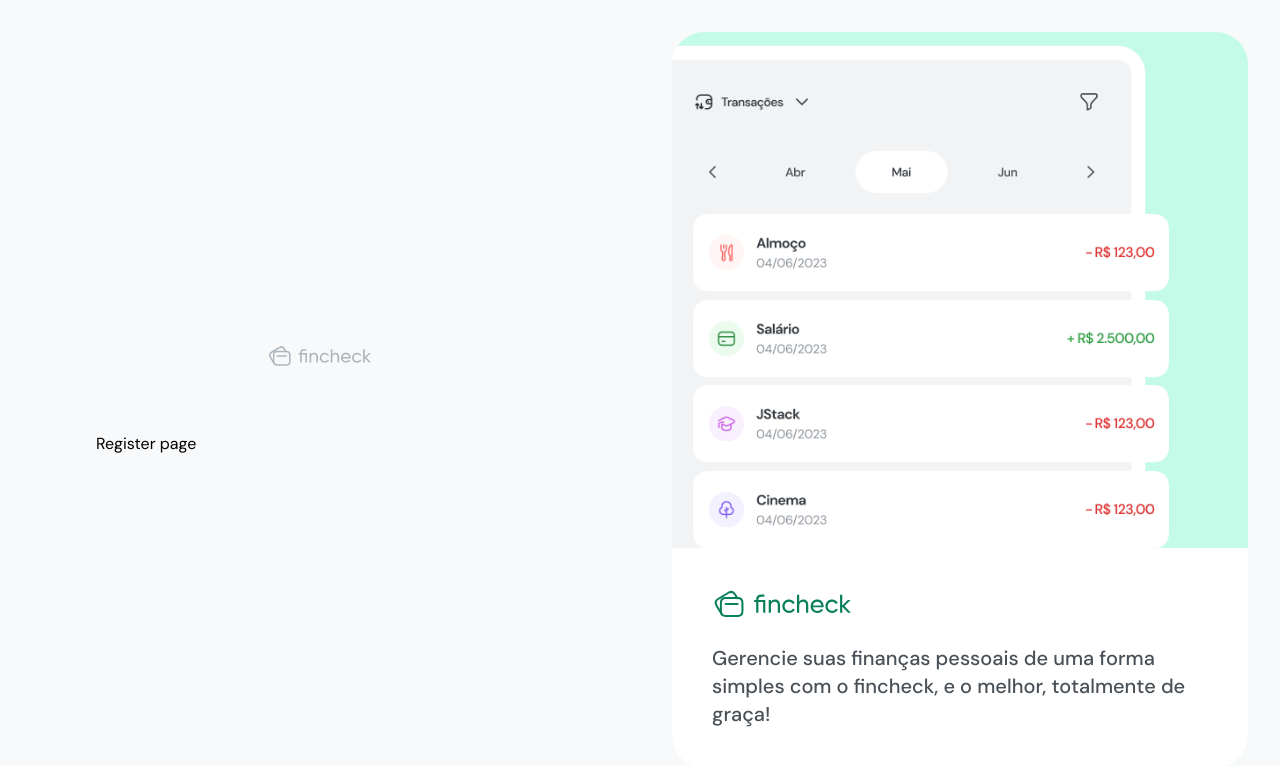
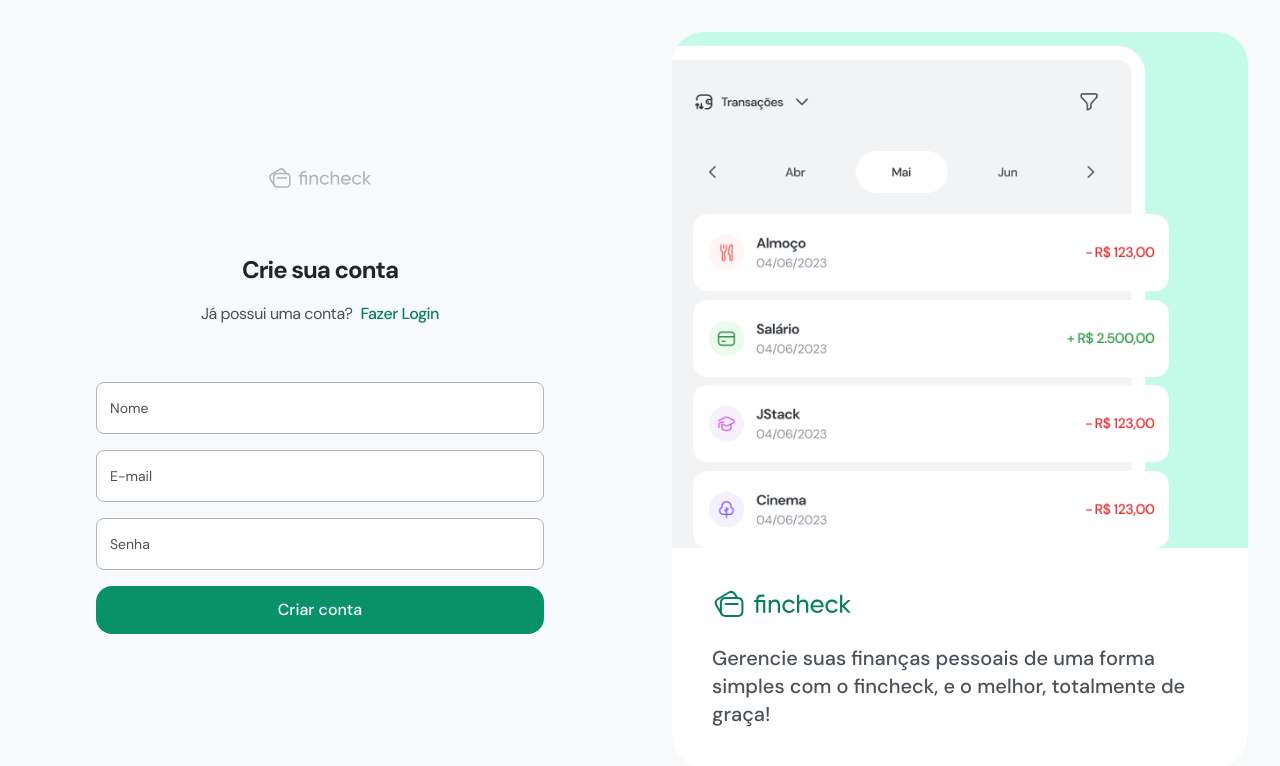
Before and after one commit to Fekleite/fincheck-ui, a React (Vite) app: page /register in a window 1280 px wide. Shown: the top 766 px of the page. Built offline with nearby package versions, Linux system fonts and the light colour scheme.

Commit message:
feat: create register page ui

```diff
--- a/src/ui/pages/Register/index.tsx
+++ b/src/ui/pages/Register/index.tsx
@@ -1,3 +1,33 @@
+import { Link } from "react-router-dom";
+
+import { Input } from "../../components/Input";
+import { Button } from "../../components/Button";
+
 export function Register() {
-  return <h1>Register page</h1>
+  return (
+    <div>
+      <header className="flex flex-col items-center gap-4">
+        <h1 className="text-2xl font-bold text-gray-900 -tracking-[1px]">Crie sua conta</h1>
+
+        <p className="space-x-2">
+          <span className="text-gray-700 -tracking-[0.5px]">Já possui uma conta?</span>
+
+          <Link to="/login" className="text-teal-900 font-medium -tracking-[0.5px]">Fazer Login</Link>
+        </p>
+      </header>
+
+      <form className="mt-14 flex flex-col gap-4">
+        <Input placeholder="Nome" type="text" name="name" />
+        <Input placeholder="E-mail" type="email" name="email" />
+        <Input placeholder="Senha" type="password" name="password" />
+
+        <Button
+          type="submit"
+          className="mt-2"
+        >
+          Criar conta
+        </Button>
+      </form>
+    </div>
+  )
 }
```
